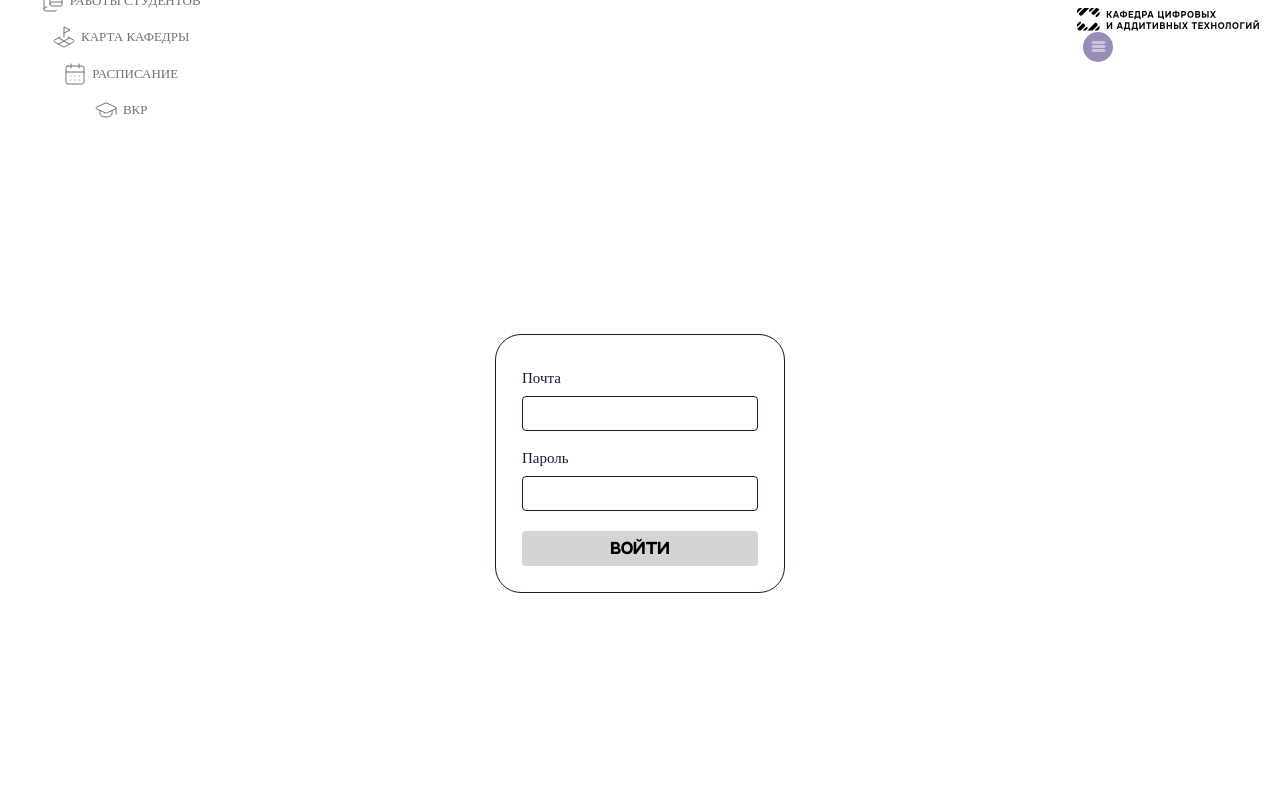
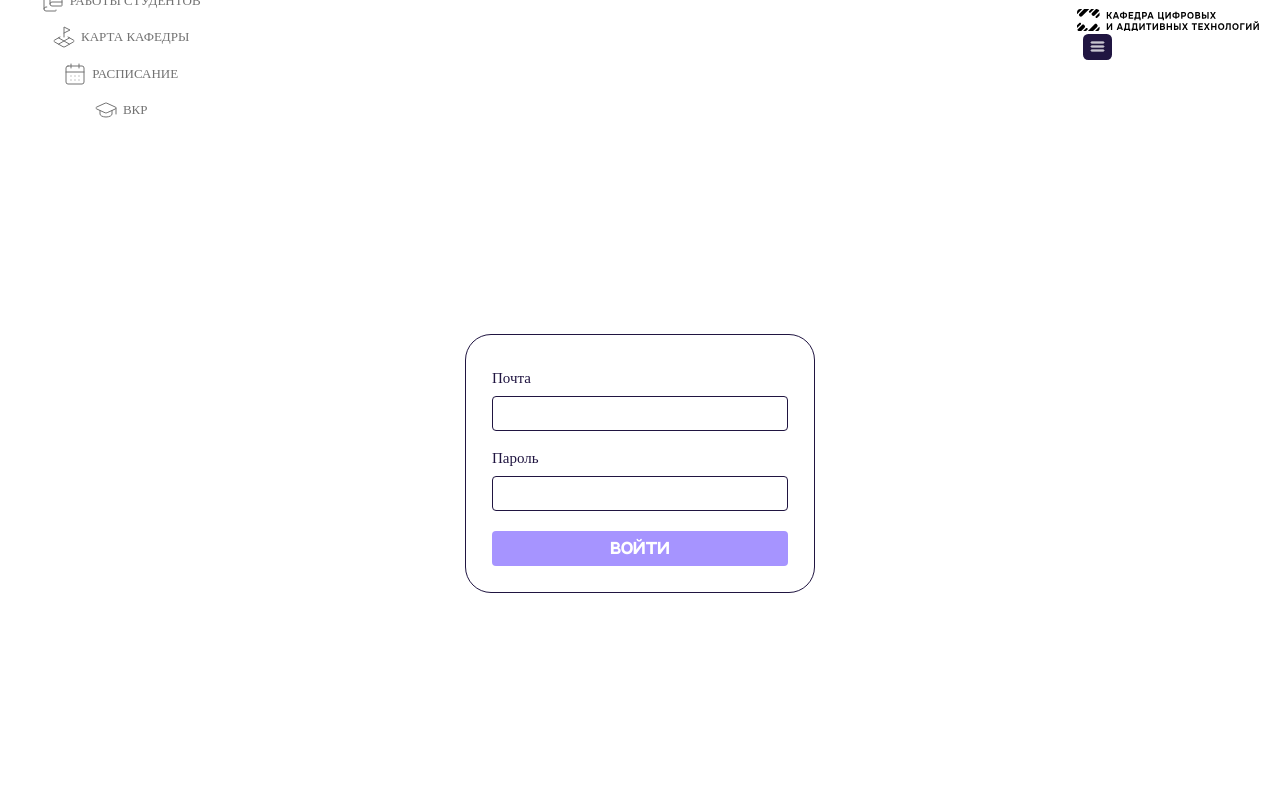
Before and after one commit to Luke9000/kafedra-next, a Next.js app: page /en/login in a window 1280 px wide. Shown: the top 800 px of the page. Built offline with nearby package versions, Linux system fonts and the light colour scheme.

Commit message:
minor style fixes

```diff
--- a/src/app/[locale]/login/styles.module.css
+++ b/src/app/[locale]/login/styles.module.css
@@ -8,8 +8,12 @@
 }
 
 .Root {
-	width: 290px;
-    border: var(--border-default);
+	width: 350px;
+	@media (max-width:600px) {
+		width: 80%;
+	}
+
+    border: 1px solid var(--text-color-regular);
     padding: var(--spacing-m);
     border-radius: 1rem;
 }
@@ -47,9 +51,9 @@
 	display: inline-flex;
 	align-items: center;
 	justify-content: center;
-    border: var(--border-default);
+    border: 1px solid var(--text-color-regular);
 	border-radius: 4px;
-	font-size: 15px;
+	font-size: 20px;
 	color: var(--text-color-regular);
 	background-color: var(--black-a2);
 	box-shadow: 0 0 0 1px var(--black-a6);
@@ -57,11 +61,11 @@
 		box-shadow: 0 0 0 1px black;
 	}
 	&:focus {
-		box-shadow: 0 0 0 2px black;
+		box-shadow: 0 0 0 1px var(--accent-color-main);
 	}
 	&::selection {
-		background-color: var(--black-a6);
-		color: var(--text-color-regular);
+		background-color: var(--accent-color-main);
+		color: var(--accent-color-main);
 	}
 }
 
@@ -89,13 +93,16 @@
 	font-weight: 500;
 	height: 35px;
 	width: 100%;
-	background-color: var(--text-color-dull-2);
-	color: var(--violet-11);
+	background-color: var(--accent-color-main);
+	color: var(--text-color-opposite);
 	box-shadow: 0 2px 10px var(--black-a4);
-	&:hover {
+	@media (min-width:1000px) {
+		&:hover {
 		background-color: var(--accent-color-main);
 	}
+	}
+
 	&:focus {
-		box-shadow: 0 0 0 2px black;
+		box-shadow: 0 0 0 1px black;
 	}
 }
--- a/src/components/Header/Hamburger/index.tsx
+++ b/src/components/Header/Hamburger/index.tsx
@@ -17,7 +17,7 @@ const DropdownMenuDemo = () => {
     <DropdownMenu.Root>
       <DropdownMenu.Trigger asChild>
         <button className={styles.IconButton} aria-label="Customise options">
-          <HamburgerMenuIcon />
+          <HamburgerMenuIcon  />
         </button>
       </DropdownMenu.Trigger>
 
--- a/src/components/Header/Hamburger/styles.module.css
+++ b/src/components/Header/Hamburger/styles.module.css
@@ -4,9 +4,9 @@
 	background-color: white;
 	border-radius: 6px;
 	padding: 5px;
-	box-shadow:
+	/* box-shadow:
 		0px 10px 38px -10px rgba(22, 23, 24, 0.35),
-		0px 10px 20px -15px rgba(22, 23, 24, 0.2);
+		0px 10px 20px -15px rgba(22, 23, 24, 0.2); */
 	animation-duration: 400ms;
 	animation-timing-function: cubic-bezier(0.16, 1, 0.3, 1);
 	will-change: transform, opacity;
@@ -84,21 +84,22 @@
 .IconButton {
 	all: unset;
 	font-family: inherit;
-	border-radius: 100%;
-	height: 30px;
-	width: 30px;
+	border-radius: .2rem;
+	height: 26px;
+	width: 29px;
 	display: inline-flex;
 	align-items: center;
 	justify-content: center;
 	color: var(--text-color-regular);
-	background-color: var(--text-color-dull);
+	background-color: var(--text-color-regular);
 	/* box-shadow: 0 2px 10px var(--text-color-regular); */
 	user-select: none;
 	&:hover {
 		background-color: var(--text-color-regular);
 	}
 	&:focus {
-		box-shadow: 0 0 0 2px black;
+		/* box-shadow: 0 0 0 2px black; */
+        background-color: var(--text-color-bright);
 	}
 }
 
--- a/src/components/Header/styles.module.css
+++ b/src/components/Header/styles.module.css
@@ -21,10 +21,9 @@
   /* padding: 0.1rem 1.3vw; */
   padding: 0.1rem 0.8rem;
 
-  /* @media (max-width: 768px) {
-    overflow-x: scroll;
-    overflow-y: hidden;
-  } */
+  @media (max-width: 768px) {
+    padding: 0.1rem 0.9rem;
+  }
   /* @media (min-width: 768px) {
     gap: 1vw;
   }
--- a/src/styles/global.css
+++ b/src/styles/global.css
@@ -309,13 +309,15 @@ a.left {
 li {
   text-align: center;
 }
-
-a:hover {
+@media (min-width:1000px) {
+  a:hover {
   /* font-size: 0.63rem; */
   border-color: var(--accent-color-main);
   color: var(--background-color-3);
   /* background-color: var(--background-color-2); */
 }
+}
+
 
 .mobileHidden {
   @media (max-width: 1200px) {
@@ -347,11 +349,13 @@ a:hover {
     font-size: 0.7rem;
   }
 }
-
-.textCall:hover {
+@media (min-width:1000px) {
+  .textCall:hover {
   font-size: 0.8rem;
   border: 1px solid var(--text-color-bright);
 }
+}
+
 
 .ending {
   width: 100%;
```
